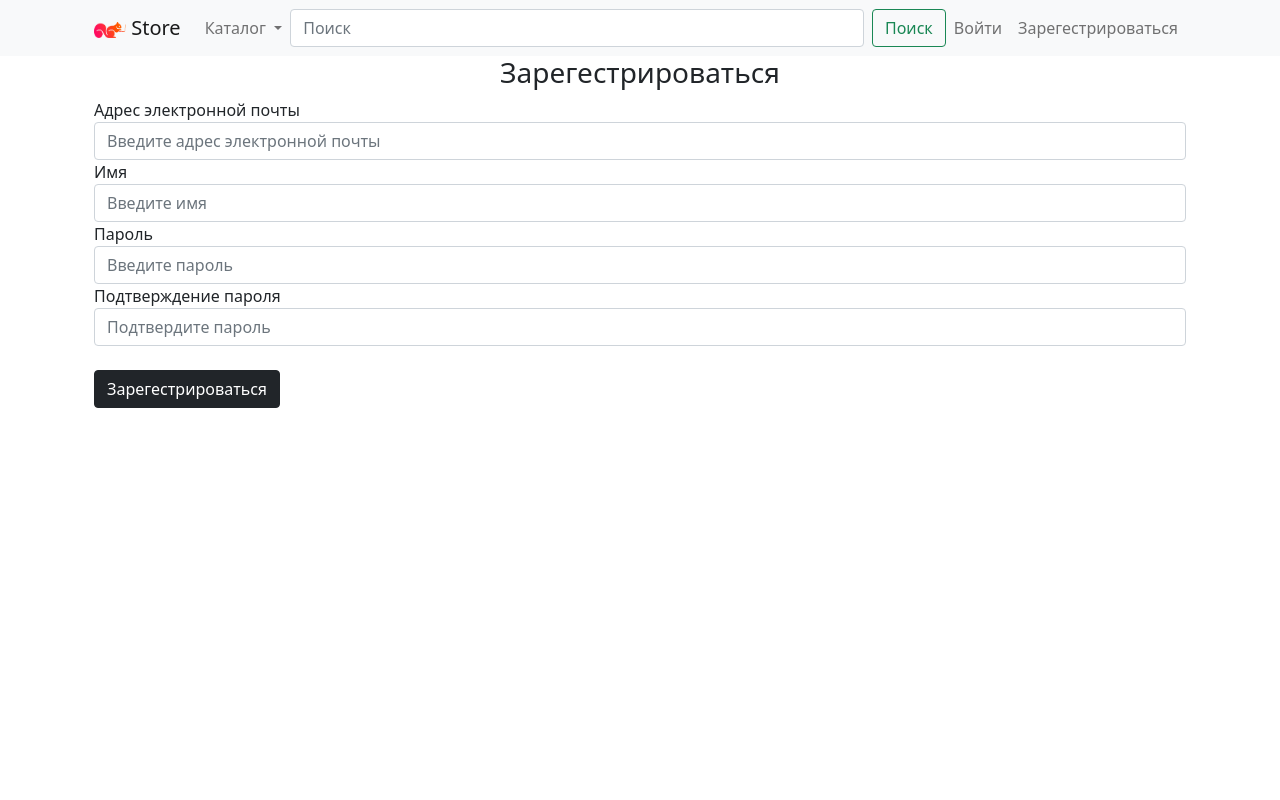
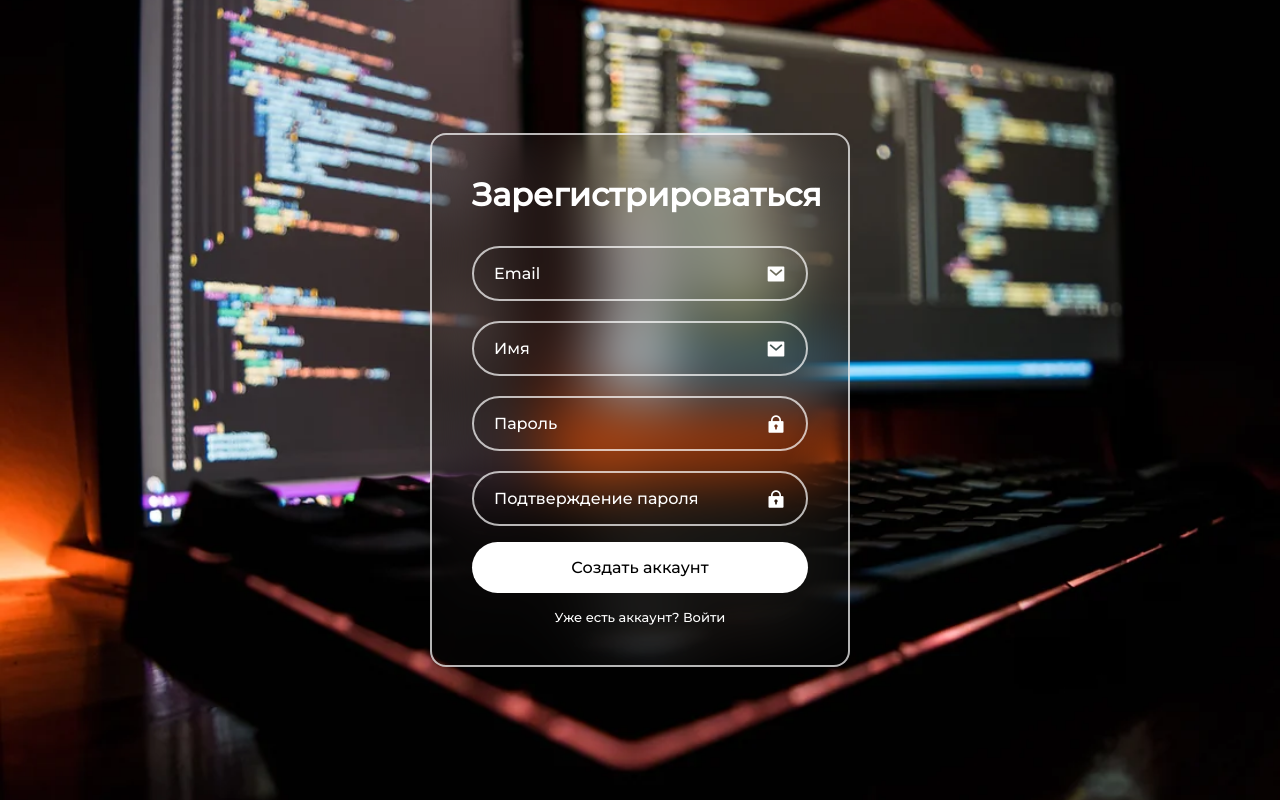
Before and after one commit to Robert49324/flask_store, a Flask app: page /sign-up in a window 1280 px wide. Run offline with Flask 3, Linux system fonts and the light colour scheme.

Commit message:
Added page

```diff
--- a/website/auth.py
+++ b/website/auth.py
@@ -41,12 +41,13 @@ def login():
     if request.method == 'POST':
         email =  request.form.get("email")
         password = request.form.get("password")
+        remembrance  = request.form.get("remember")
 
         user = User.query.filter_by(email=email).first()
 
         if user:
             if check_password_hash(user.password, password):
-                login_user(user, remember=True)
+                login_user(user, remember=True if remembrance == "on" else False)
                 flash("Вы вошли", category = "success")
                 return redirect(url_for("views.home"))
             else:
--- a/website/templates/base.html
+++ b/website/templates/base.html
@@ -71,6 +71,7 @@
               type="search"
               placeholder="Поиск"
               aria-label="search"
+              autocomplete="off"
             />
             <button class="btn btn-outline-success" type="submit">Поиск</button>
           </form>
@@ -111,8 +112,9 @@
       </button>
     </div>
 
-    {%endif%} {% endfor %} {% endif %} {% endwith %} {% block content %} {%
-    endblock %}
+    {%endif%} {% endfor %} {% endif %} {% endwith %} {% block content %}
+    {% endblock %}
+
     <script
       src="https://code.jquery.com/jquery-3.3.1.slim.min.js"
       integrity="sha384-q8i/X+965DzO0rT7abK41JStQIAqVgRVzpbzo5smXKp4YfRvH+8abtTE1Pi6jizo"
--- a/website/templates/sign_up.html
+++ b/website/templates/sign_up.html
@@ -1,54 +1,49 @@
-{% extends "base.html" %} {%block title%}Зарегестрироваться{% endblock %}
+<html lang="en">
+   <head>
+      <meta charset="UTF-8">
+      <meta name="viewport" content="width=device-width, initial-scale=1.0">
 
-{% block content %}
-<div class="container-sm">
-<form method="POST">
-  <h3 align="center">Зарегестрироваться</h3>
-  <div class="form-group">
-    <label for="email">Адрес электронной почты</label>
-    <input
-      type="email"
-      class="form-control"
-      id="email"
-      name="email"
-      placeholder="Введите адрес электронной почты"
-    />
+      <link rel="stylesheet" href="https://cdnjs.cloudflare.com/ajax/libs/remixicon/3.5.0/remixicon.css" crossorigin="">
+
+      <link rel="stylesheet" href="static/styles/login.css">
+
+      <title>Регистрация</title>
+   </head>
+   <body>
+      <div class="login">
+         <img src="static/images/register.jpg" alt="image" class="login__bg">
+
+         <form method="POST" class="login__form">
+            <h1 class="login__title">Зарегистрироваться</h1>
+
+            <div class="login__inputs">
+               <div class="login__box">
+                  <input type="email" name="email" placeholder="Email" required class="login__input" autocomplete="off">
+                  <i class="ri-mail-fill"></i>
                </div>
 
-  <div class="form-group">
-    <label for="firstName">Имя</label>
-    <input
-      type="text"
-      class="form-control"
-      id="firstName"
-      name="firstName"
-      placeholder="Введите имя"
-    />
+               <div class="login__box">
+                  <input type="firstName" name="firstName" placeholder="Имя" required class="login__input" autocomplete="off">
+                  <i class="ri-mail-fill"></i>
                </div>
 
-  <div class="form-group">
-    <label for="password1">Пароль</label>
-    <input
-      type="password"
-      class="form-control"
-      id="password1"
-      name="password1"
-      placeholder="Введите пароль"
-    />
+               <div class="login__box">
+                <input type="password" name="password1" placeholder="Пароль" required class="login__input" autocomplete="off">
+                <i class="ri-lock-2-fill"></i>
              </div>
 
-  <div class="form-group">
-    <label for="password2">Подтверждение пароля </label>
-    <input
-      type="password"
-      class="form-control"
-      id="password2"
-      name="password2"
-      placeholder="Подтвердите пароль"
-    />
+             <div class="login__box">
+                <input type="password" name="password2" placeholder="Подтверждение пароля" required class="login__input" autocomplete="off">
+                <i class="ri-lock-2-fill"></i>
              </div>
-  <br />
-  <button type="submit" class="btn btn-dark">Зарегестрироваться</button>
+            </div>
+
+            <button type="submit" class="login__button">Создать аккаунт</button>
+
+            <div class="login__register">
+               Уже есть аккаунт? <a href="/login">Войти</a>
+            </div>
          </form>
       </div>
-{% endblock %}
+   </body>
+</html>
```
Also changed, not shown: website/templates/login.html (+4 -6 lines), instance/database.db, website/static/images/register.jpg (added). Lines whose indentation alone changed are shown as unchanged.
